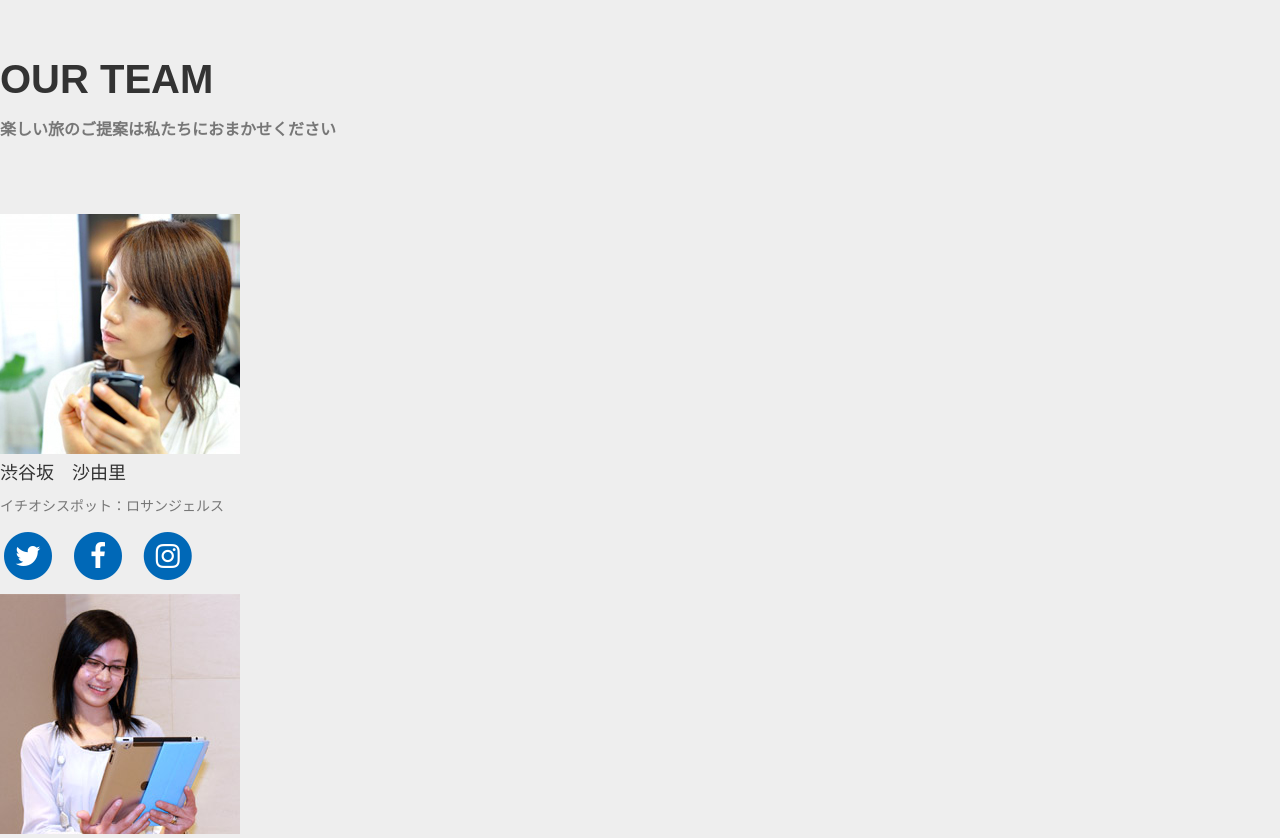
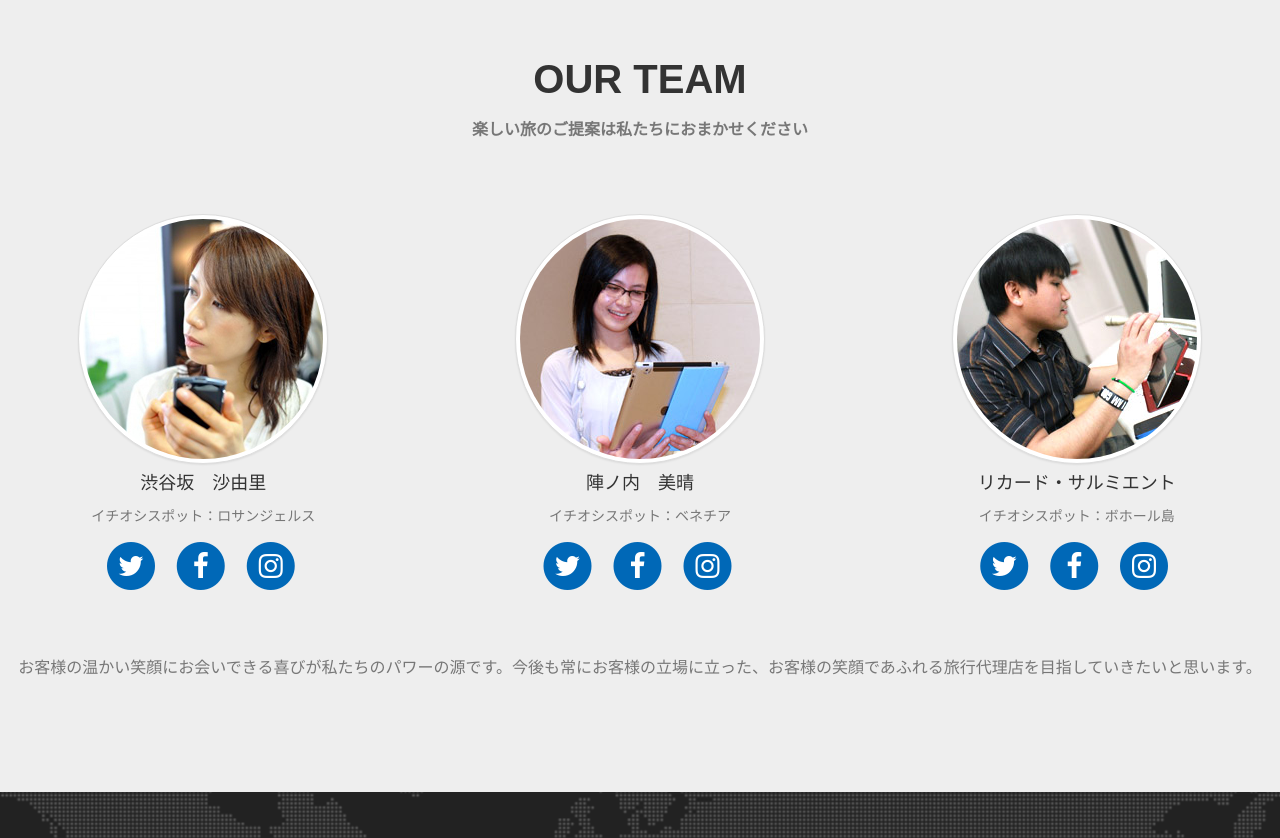
Before and after one commit to zd2c23/Bootstrap-Project.data, a website: page assets/index.html in a window 1280 px wide. Shown: the part 1140-1978 px from the top of the page. Drawn offline with nearby package versions, Linux system fonts and the light colour scheme; files that its build step writes are made by us from their sources; files whose address does not match are found by name.

Commit message:
our team

```diff
--- a/assets/index.html
+++ b/assets/index.html
@@ -131,10 +131,17 @@
     </section>
     <!-- team section -->
     <section id="team" class="bg-light-gray">
-        <h2 class="section-heading">Our Team</h2>
-        <h3 class="section-subheading text-muted">楽しい旅のご提案は私たちにおまかせください</h3>
+        <container class="text-center">
+        <div class="row">
+        <div class="col-md-12">
+            <h2 class="section-heading">Our Team</h2>
+            <h3 class="section-subheading text-muted">楽しい旅のご提案は私たちにおまかせください</h3>
+        </div>
+        </div>
         <!-- staff_a -->
-        <img src="images/staff_a.jpg" alt="渋谷坂　沙由里">
+        <div class="row">
+            <div class="col-md-4 col-xs-12">
+        <img src="images/staff_a.jpg" alt="渋谷坂　沙由里" class="img-responsive img-circle img-thumbnail">
         <h4>渋谷坂　沙由里</h4>
         <p class="text-muted">イチオシスポット：ロサンジェルス</p>
         <ul class="list-inline social-buttons">
@@ -163,8 +170,10 @@
                         </a>
             </li>
         </ul>
+    </div>
         <!-- staff_b -->
-        <img src="images/staff_b.jpg" alt="陣ノ内　美晴">
+        <div class="col-md-4 col-xs-12">
+        <img src="images/staff_b.jpg" alt="陣ノ内　美晴"  class="img-responsive img-circle img-thumbnail">
         <h4>陣ノ内　美晴</h4>
         <p class="text-muted">イチオシスポット：ベネチア</p>
         <ul class="list-inline social-buttons">
@@ -193,8 +202,10 @@
                         </a>
             </li>
         </ul>
+    </div>
         <!-- staff_c -->
-        <img src="images/staff_c.jpg" alt="リカード・サルミエント">
+        <div class="col-md-4 col-xs-12">
+        <img src="images/staff_c.jpg" alt="リカード・サルミエント"  class="img-responsive img-circle img-thumbnail">
         <h4>リカード・サルミエント</h4>
         <p class="text-muted">イチオシスポット：ボホール島</p>
         <ul class="list-inline social-buttons">
@@ -223,7 +234,14 @@
                         </a>
             </li>
         </ul>
-        <p class="large text-muted">お客様の温かい笑顔にお会いできる喜びが私たちのパワーの源です。今後も常にお客様の立場に立った、お客様の笑顔であふれる旅行代理店を目指していきたいと思います。</p>
+    </div>
+    </div>
+    <div class="row">
+        <div class="col-md-12">
+            <p class="large text-muted">お客様の温かい笑顔にお会いできる喜びが私たちのパワーの源です。今後も常にお客様の立場に立った、お客様の笑顔であふれる旅行代理店を目指していきたいと思います。</p>
+        </div>
+    </div>
+       </container>
     </section>
     <!-- contact Section -->
     <section id="contact">
```
Also changed, not shown: html/index.html (+24 -6 lines).
